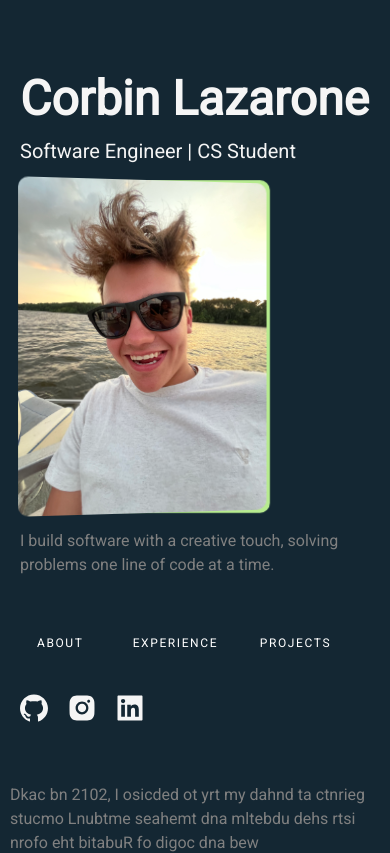
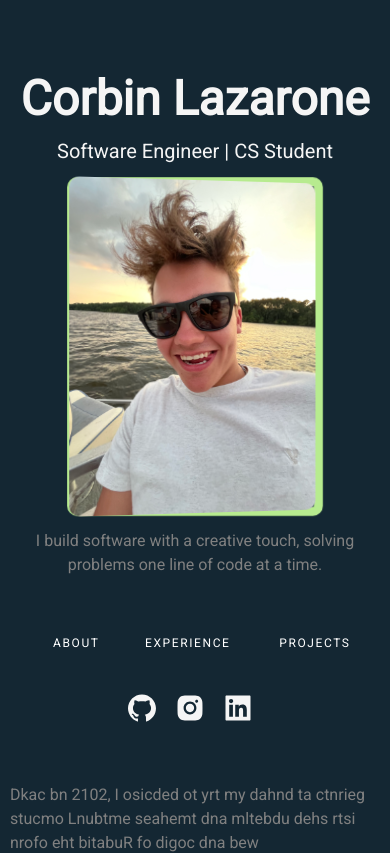
Before and after one commit to corbinlazarone/corbinWebsite, a Next.js app in the folder portfolio/: page / in a window 390 px wide. Shown: the top 853 px of the page. Built offline with nearby package versions, Linux system fonts and the light colour scheme.

Commit message:
fixed styling issues on mobile

```diff
--- a/portfolio/src/app/layout.tsx
+++ b/portfolio/src/app/layout.tsx
@@ -15,6 +15,9 @@ export default function RootLayout({
 }) {
   return (
     <html lang="en">
+       <head>
+        <link rel="shortcut icon" href="/favicon.ico" type="image/x-icon" />
+      </head>
       <body className={inter.className}>{children}</body>
     </html>
   )
--- a/portfolio/src/app/page.module.css
+++ b/portfolio/src/app/page.module.css
@@ -2,6 +2,7 @@
   display: flex;
   max-width: 100%;
   justify-content: space-around;
+
 }
 
 @media (max-width: 768px) {
--- a/portfolio/src/app/styles/left.module.css
+++ b/portfolio/src/app/styles/left.module.css
@@ -57,7 +57,7 @@
 }
 
 .footer {
-    margin-top: 100px;
+    margin-top: 50px;
 }
 
 .socialMedia {
@@ -125,17 +125,56 @@
         max-width: 90%;
         margin-right: 0;
     }
+
+    .leftMainDiv h1 {
+        text-align: center;
+    }
+
+    .leftMainDiv h2 {
+        text-align: center;
+    }
+
+    .imageContainer {
+        display: flex;
+        justify-content: center;
+        position: relative; /* Ensure the border positions relative to this */
+        width: 100%; /* Set width to 100% to center the border */
+        max-width: 250px; /* Adjust to match the image width */
+        margin: 0 auto; /* Center the container */
+    }
+
+    .border {
+        position: absolute; /* Keep it absolute for centering */
+        top: -3px; /* Adjust to center the border */
+        left: -3px; /* Adjust to center the border */
+        right: -3px; /* Adjust to center the border */
+        bottom: -3px; /* Adjust to center the border */
+        border: 9px solid #b7eb8f;
+        border-radius: 10px;
+        z-index: -1;
+    }
+
+    .image {
+        max-width: 100%;
+        width: 100%; /* Set to 100% for responsiveness */
+        height: auto;
+        border-radius: 10px;
+        transform: rotateY(10deg);
+        transition: transform 0.3s;
+    }
+
     .leftMainDiv p {
         width: 100%;
+        text-align: center;
     }
-    .border {
-        width: 238px;
-    }
+
     .navBarItems {
         flex-direction: row;
     }
+
     .footer {
         margin-top: 30px;
         display: flex;
+        justify-content: center;
     }
 }
--- a/portfolio/src/app/styles/right.module.css
+++ b/portfolio/src/app/styles/right.module.css
@@ -3,6 +3,9 @@
 .rightMainDiv {
     max-width: 40%;
     margin-left: 40%;
+    overflow-y: scroll;
+    scrollbar-width: none;
+    -ms-overflow-style: none;
 }
 
 .aboutDiv {
@@ -102,6 +105,8 @@
     .rightMainDiv {
         max-width: 100%;
         margin-left: 0;
+        scrollbar-width: none;
+        -ms-overflow-style: none;
     }
     .aboutDiv {
         max-width: 100%;
@@ -114,4 +119,7 @@
     .ExperienceDivItem {
         max-width: 100%;
     }
+    .ExperienceDiv {
+        margin-top: 0
+    }
 }
```
Also changed, not shown: 1 other file (tests, documents, lock files or other folders).
